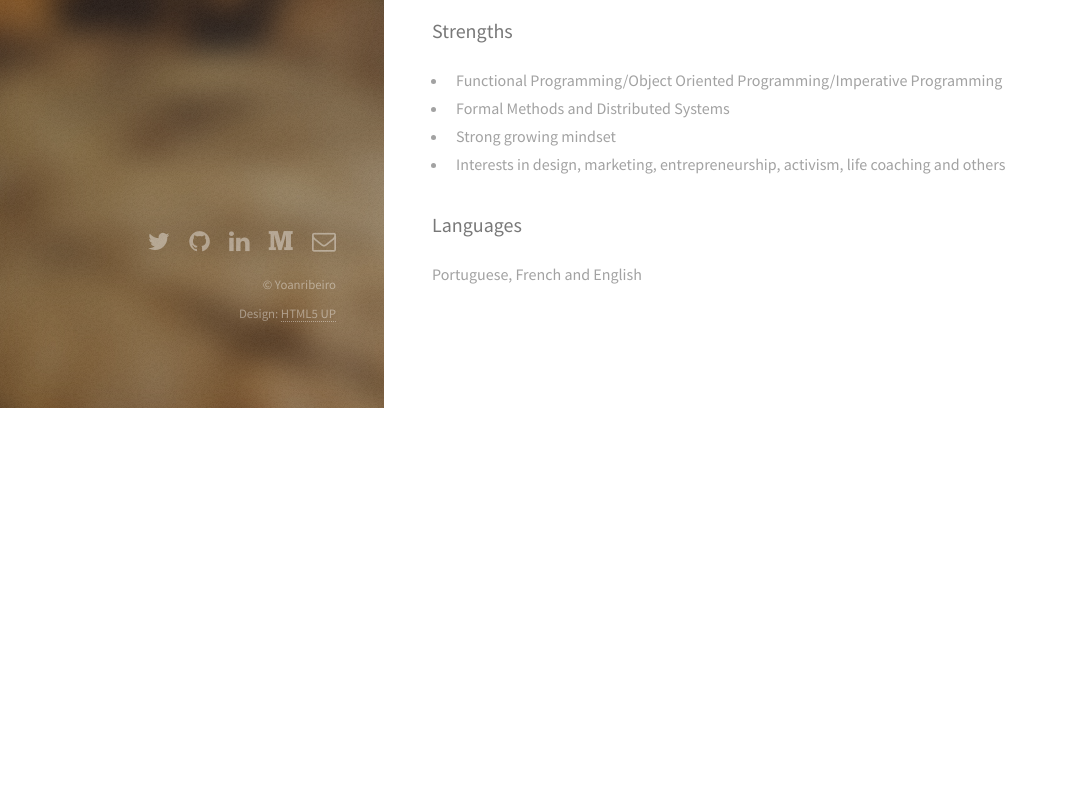
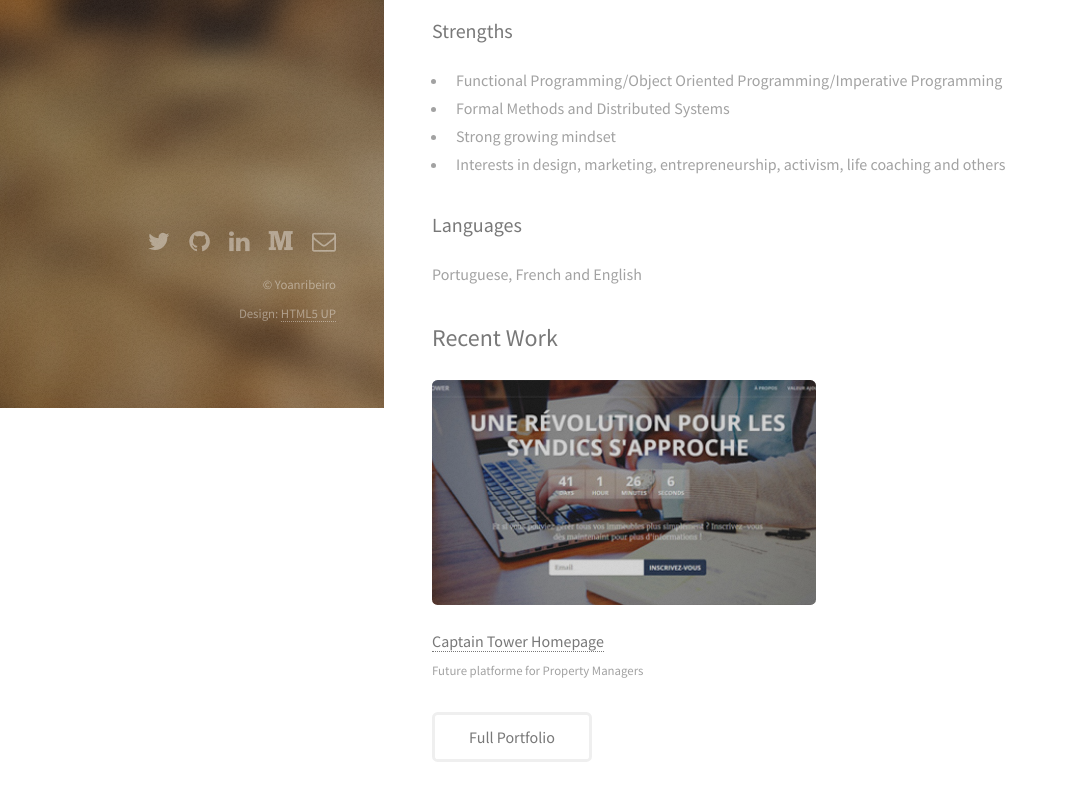
Before and after one commit to Yoanribeiro/yoanribeiro.github.io, a plain HTML site: page index.html in a window 1280 px wide. Shown: the part 392-1192 px from the top of the page, without its empty margins (0-1068 px from the left). Before the commit the page ends 800 px from the top, so only its background shows below. Drawn offline with Linux system fonts and the light colour scheme.

Commit message:
Added Portfolio section

```diff
--- a/index.html
+++ b/index.html
@@ -46,44 +46,19 @@
 						<h3>Languages</h3>
 						<p>Portuguese, French and English</p>
 				<!-- Two -->
-					<!--<section id="two">
+					<section id="two">
 						<h2>Recent Work</h2>
 						<div class="row">
 							<article class="6u 12u$(xsmall) work-item">
-								<a href="images/fulls/01.jpg" class="image fit thumb"><img src="images/thumbs/01.jpg" alt="" /></a>
-								<h3>Magna sed consequat tempus</h3>
-								<p>Lorem ipsum dolor sit amet nisl sed nullam feugiat.</p>
-							</article>
-							<article class="6u$ 12u$(xsmall) work-item">
-								<a href="images/fulls/02.jpg" class="image fit thumb"><img src="images/thumbs/02.jpg" alt="" /></a>
-								<h3>Ultricies lacinia interdum</h3>
-								<p>Lorem ipsum dolor sit amet nisl sed nullam feugiat.</p>
-							</article>
-							<article class="6u 12u$(xsmall) work-item">
-								<a href="images/fulls/03.jpg" class="image fit thumb"><img src="images/thumbs/03.jpg" alt="" /></a>
-								<h3>Tortor metus commodo</h3>
-								<p>Lorem ipsum dolor sit amet nisl sed nullam feugiat.</p>
-							</article>
-							<article class="6u$ 12u$(xsmall) work-item">
-								<a href="images/fulls/04.jpg" class="image fit thumb"><img src="images/thumbs/04.jpg" alt="" /></a>
-								<h3>Quam neque phasellus</h3>
-								<p>Lorem ipsum dolor sit amet nisl sed nullam feugiat.</p>
-							</article>
-							<article class="6u 12u$(xsmall) work-item">
-								<a href="images/fulls/05.jpg" class="image fit thumb"><img src="images/thumbs/05.jpg" alt="" /></a>
-								<h3>Nunc enim commodo aliquet</h3>
-								<p>Lorem ipsum dolor sit amet nisl sed nullam feugiat.</p>
-							</article>
-							<article class="6u$ 12u$(xsmall) work-item">
-								<a href="images/fulls/06.jpg" class="image fit thumb"><img src="images/thumbs/06.jpg" alt="" /></a>
-								<h3>Risus ornare lacinia</h3>
-								<p>Lorem ipsum dolor sit amet nisl sed nullam feugiat.</p>
+								<a href="images/fulls/captaintower.jpg" class="image fit thumb"><img src="images/thumbs/captaintower.jpg" alt="captaintower" /></a>
+								<h3><a href="http://captaintower.com">Captain Tower Homepage</a></h3>
+								<p>Future platforme for Property Managers</p>
 							</article>
 						</div>
 						<ul class="actions">
 							<li><a href="#" class="button">Full Portfolio</a></li>
 						</ul>
-					</section>-->
+					</section>
 
 				<!-- Three -->
 			</div>
```
Also changed, not shown: images/fulls/02.jpg (deleted), images/fulls/03.jpg (deleted), images/fulls/04.jpg (deleted), images/fulls/05.jpg (deleted), images/fulls/06.jpg (deleted), images/fulls/captaintower.jpg (added), images/thumbs/01.jpg (deleted), images/thumbs/02.jpg (deleted), images/thumbs/03.jpg (deleted), images/thumbs/04.jpg (deleted), images/thumbs/05.jpg (deleted), images/thumbs/06.jpg (deleted), images/thumbs/captaintower.jpg (added).
